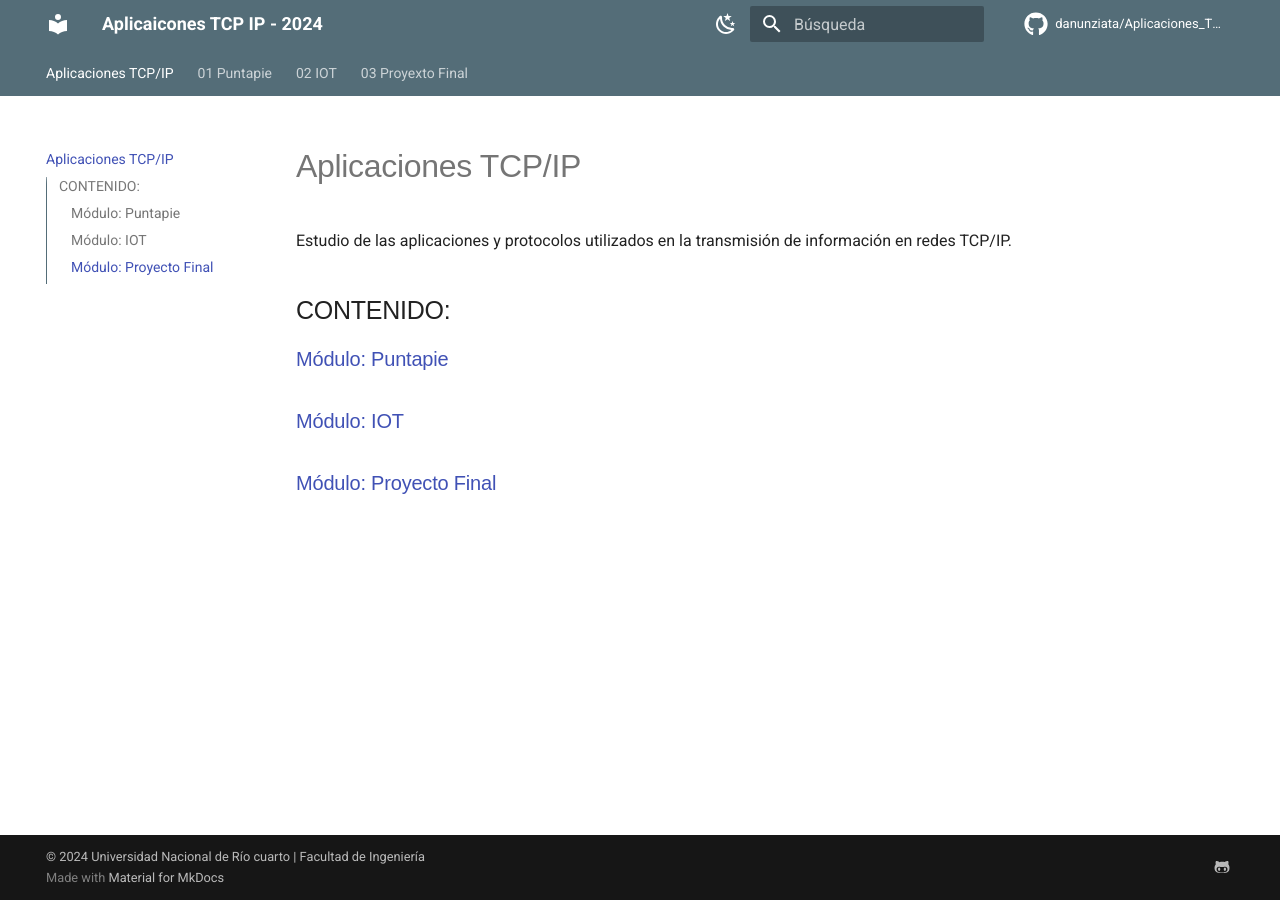
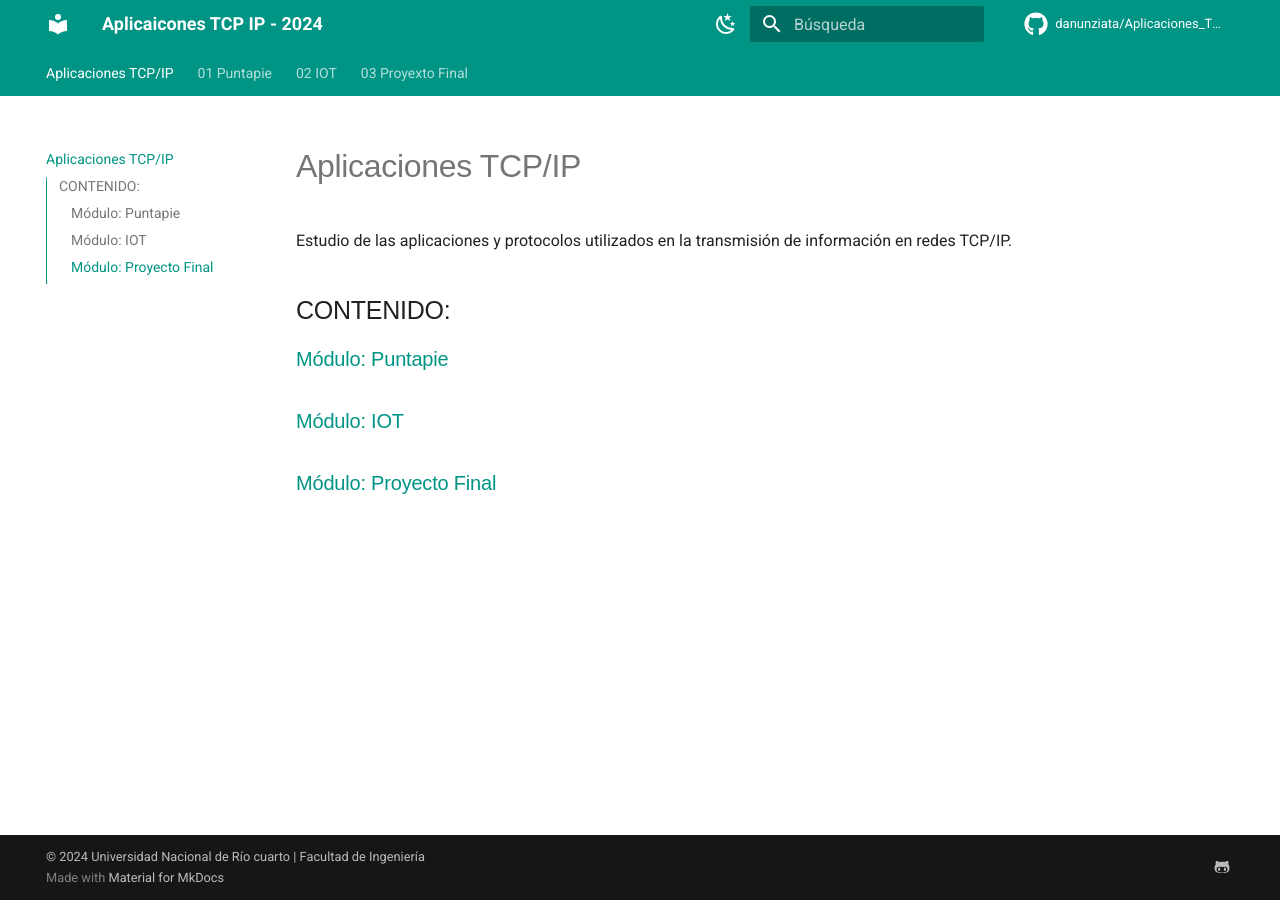
Before and after one commit to danunziata/Aplicaciones_TCP_IP, an MkDocs documentation site: the page built from docs/index.md, in a window 1280 px wide. Built offline with MkDocs 1.6.1 and Material for MkDocs 9.7.7, drawn with Linux system fonts in a browser that asks for light colours; comment, search, counter and statistics services are not loaded.

Commit message:
chore: change color mkdocs+

```diff
--- a/mkdocs.yml
+++ b/mkdocs.yml
@@ -38,8 +38,8 @@ theme:
       toggle:
         icon: material/weather-night
         name: Switch to dark mode
-      primary: blue grey
-      accent: lime
+      primary: teal
+      accent: lightblue
 
 
     # Palette toggle for dark mode
@@ -48,8 +48,8 @@ theme:
       toggle:
         icon: material/weather-sunny
         name: Switch to light mode
-      primary: blue grey
-      accent: purple
+      primary: indigo
+      accent: deeporange
 
 
 
```
